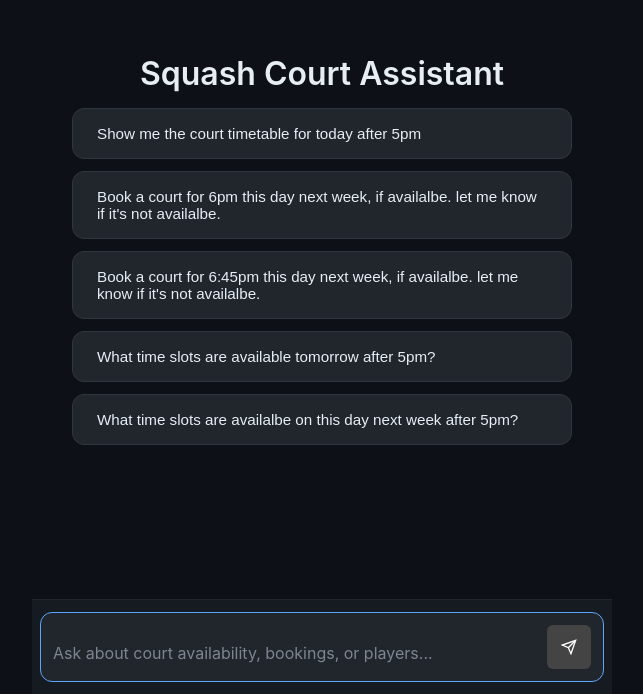
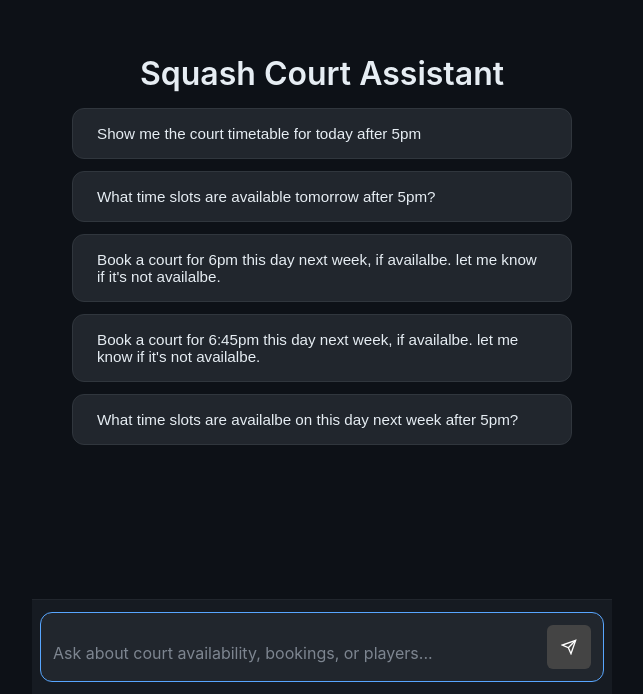
Before and after one commit to reeawnc/clubmanager-booking, a Vue app in the folder Bookings/: page / in a window 1280 px wide. Shown: the part 106-800 px from the top of the page, without its empty margins (318-961 px from the left). Built offline with nearby package versions, Linux system fonts and the light colour scheme.

Commit message:
Update ChatView.vue

```diff
--- a/Bookings/src/views/ChatView.vue
+++ b/Bookings/src/views/ChatView.vue
@@ -93,15 +93,15 @@ const quickPrompts = [
   },
   {
     id: 2,
+    text: "What time slots are available tomorrow after 5pm?"
+  },
+  {
+    id: 3,
     text: "Book a court for 6pm this day next week, if availalbe. let me know if it's not availalbe."
   },
   {
-    id: 3,
+    id: 4,
     text: "Book a court for 6:45pm this day next week, if availalbe. let me know if it's not availalbe."
-  },
-  {
-    id: 4,
-    text: "What time slots are available tomorrow after 5pm?"
   },
   {
     id: 5,
```
